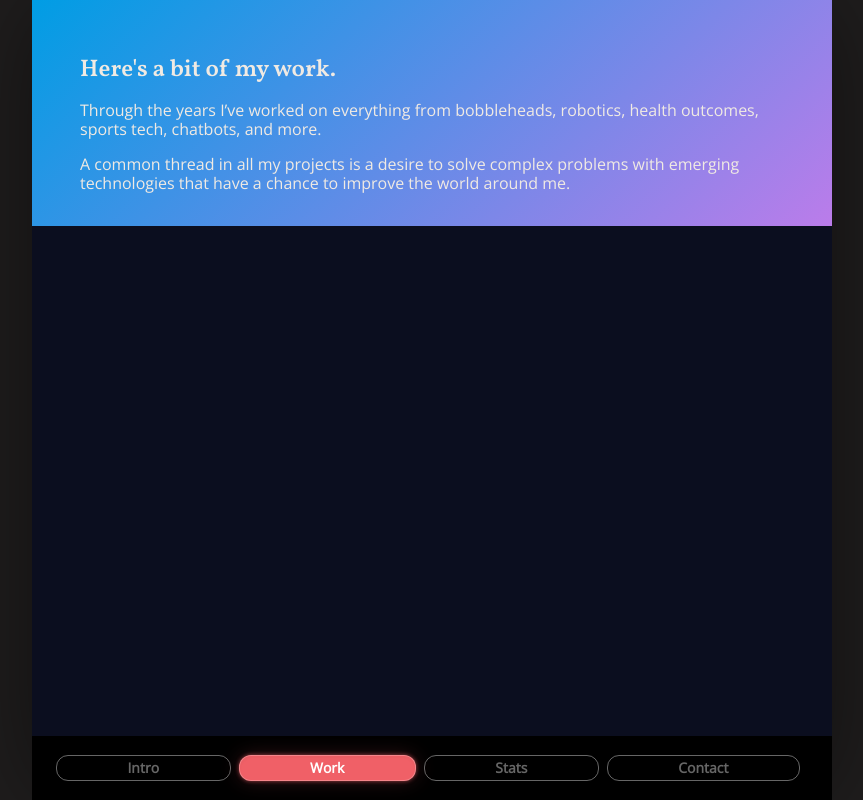
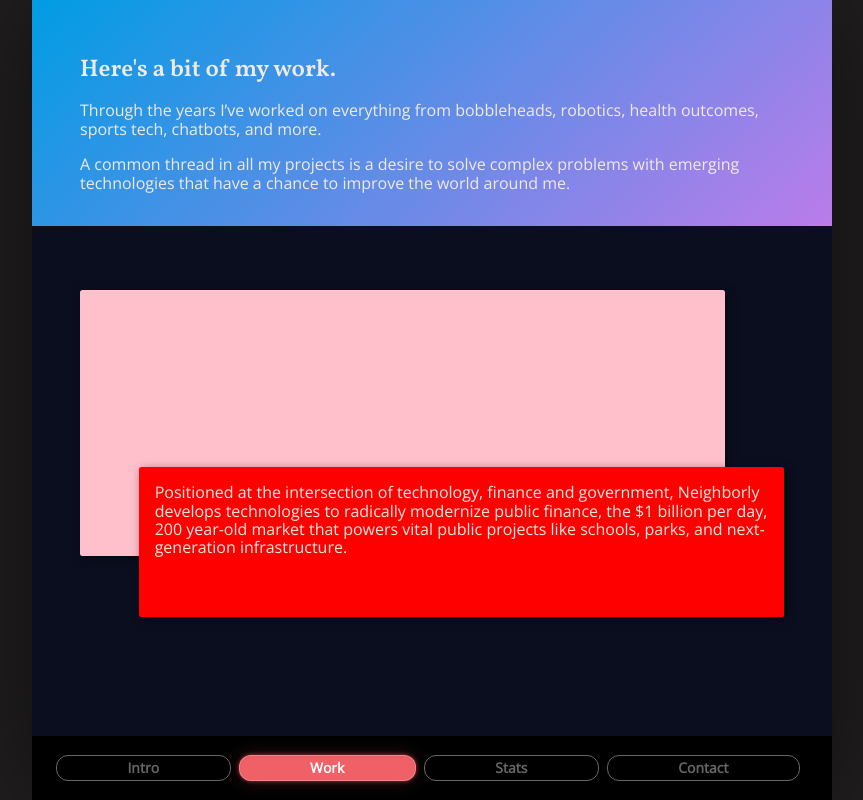
Before and after one commit to beacrea/coty.design, a Vue app: page /#/work in a window 1280 px wide. Shown: the whole page, without its empty margins (208-1071 px from the left). Built offline with nearby package versions, Linux system fonts and the light colour scheme; what vue-resource would draw is missing.

Commit message:
Initial work on card grids

```diff
--- a/data/work.json
+++ b/data/work.json
@@ -9,7 +9,7 @@
       "duration": "3 Weeks",
       "shipped": true,
       "shortDesc": "",
-      "summary": "",
+      "summary": ""
     },
     "technologies": [
       {
@@ -23,8 +23,58 @@
     ],
     "background": {
       "summary": "",
-      "users": [""],
-      "pain": [""],
+      "users": ["", ""],
+      "pain": ["", ""],
+      "goal": ""
+    },
+    "personalContext": {
+      "p1": "Yo, this is a story all",
+      "p2": "all about how",
+      "p3": "my life got flipped turned upside down"
+    },
+    "assets": {
+      "thumbnail": "",
+      "hero": "",
+      "assetDir": ""
+    },
+    "company": {
+      "name": "Neighborly",
+      "location": "San Francisco, CA",
+      "shortDescription": "Positioned at the intersection of technology, finance and government, Neighborly develops technologies to radically modernize public finance, the $1 billion per day, 200 year-old market that powers vital public projects like schools, parks, and next-generation infrastructure.",
+      "logo": ""
+    },
+    "team": {
+      "involved": ["Engineering", "Marketing", "Design"],
+      "roles": ["Product Owner", "Designer"],
+      "noInvolved": "Team of 4"
+    }
+  },
+  {
+    "id": "nly0",
+    "tags": ["DesOps", "DevOps", "Content", "Infrastructure"],
+    "project": {
+      "title": "A Content Platform For Public Finance",
+      "exposure": "internal/public",
+      "year": "2017",
+      "duration": "3 Weeks",
+      "shipped": true,
+      "shortDesc": "",
+      "summary": ""
+    },
+    "technologies": [
+      {
+        "name": "Ghost",
+        "url": "https://ghost.org/"
+      },
+      {
+        "name": "Foundation for Emails",
+        "url": "https://foundation.zurb.com/emails.html"
+      }
+    ],
+    "background": {
+      "summary": "",
+      "users": ["", ""],
+      "pain": ["", ""],
       "goal": ""
     },
     "personalContext": {
--- a/src/App.vue
+++ b/src/App.vue
@@ -71,8 +71,8 @@
     background-image: url('/static/img/bg-contact.jpg');
   }
   &.pg-work {
-    /*background-image: url('/static/img/bg-work-light.jpg');*/
-    background-image: linear-gradient(-187deg, #BA7CE9 0%, #019DE4 100%);
+    // background-image: linear-gradient(-187deg, #BA7CE9 0%, #019DE4 100%);
+    background-color: $color_dark;
   }
 }
 
--- a/src/components/pages/Work.vue
+++ b/src/components/pages/Work.vue
@@ -5,15 +5,27 @@
       <p>Through the years I’ve worked on everything from bobbleheads, robotics, health outcomes, sports tech, chatbots, and more.</p>
       <p>A common thread in all my projects is a desire to solve complex problems with emerging technologies that have a chance to improve the world around me.</p>
     </header>
+    <section>
+      <div class="item" v-for="item in workItems" :key="item.id">
+        <div class="preview"></div>
+        <div class="content">
+          <h1>{{item.projectTitle}}</h1>
+          <div class="text">{{item.company.shortDescription}}</div>
+        </div>
+      </div>
+
+    </section>
   </div>
 </template>
 
 <script>
+import work from '../../../data/work'
+
 export default {
   components: {},
   data () {
     return {
-      msg: ''
+      workItems: work
     }
   }
 }
@@ -28,7 +40,6 @@
 #work {
   overflow: scroll;
   font-size: 1.6rem;
-  background-color: $color_dark;
   * {
     -webkit-tap-highlight-color: rgba(0, 0, 0, 0);
     color: $color_light;
@@ -43,4 +54,44 @@
     font-size: $h2_size;
   }
 }
+section {
+  padding: 0 $padding_side*2 6.4rem;
+}
+.item {
+  display: grid;
+  grid-template-columns: 1fr 1fr 1fr 1fr 1fr 1fr 1fr 1fr 1fr 1fr 1fr 1fr;
+  grid-template-rows: 1fr 1fr 1fr 1fr 1fr 1fr 1fr 1fr 1fr;
+  margin: 6.4rem auto 0;
+  .preview, .content {
+    border-radius: 0.25rem;
+    box-shadow: 0.25rem 0.25rem 1rem rgba(black, 0.5);
+  }
+  .preview {
+    grid-column-start: 1;
+    grid-column-end: 12;
+    grid-row-start: 1;
+    grid-row-end: 7;
+    background: pink;
+  }
+  .content {
+    display: flex;
+    padding: 1.6rem;
+    grid-column-start: 2;
+    grid-column-end: 13;
+    grid-row-start: 5;
+    grid-row-end: 10;
+    background: red;
+  }
+}
+
+/* Tablets+ */
+@media screen and (min-width: 35rem) {
+  .item {
+    height: 400px;
+    margin-bottom: 3.2rem;
+  }
+  .content {
+    max-height: 15rem;
+  }
+}
 </style>
```
